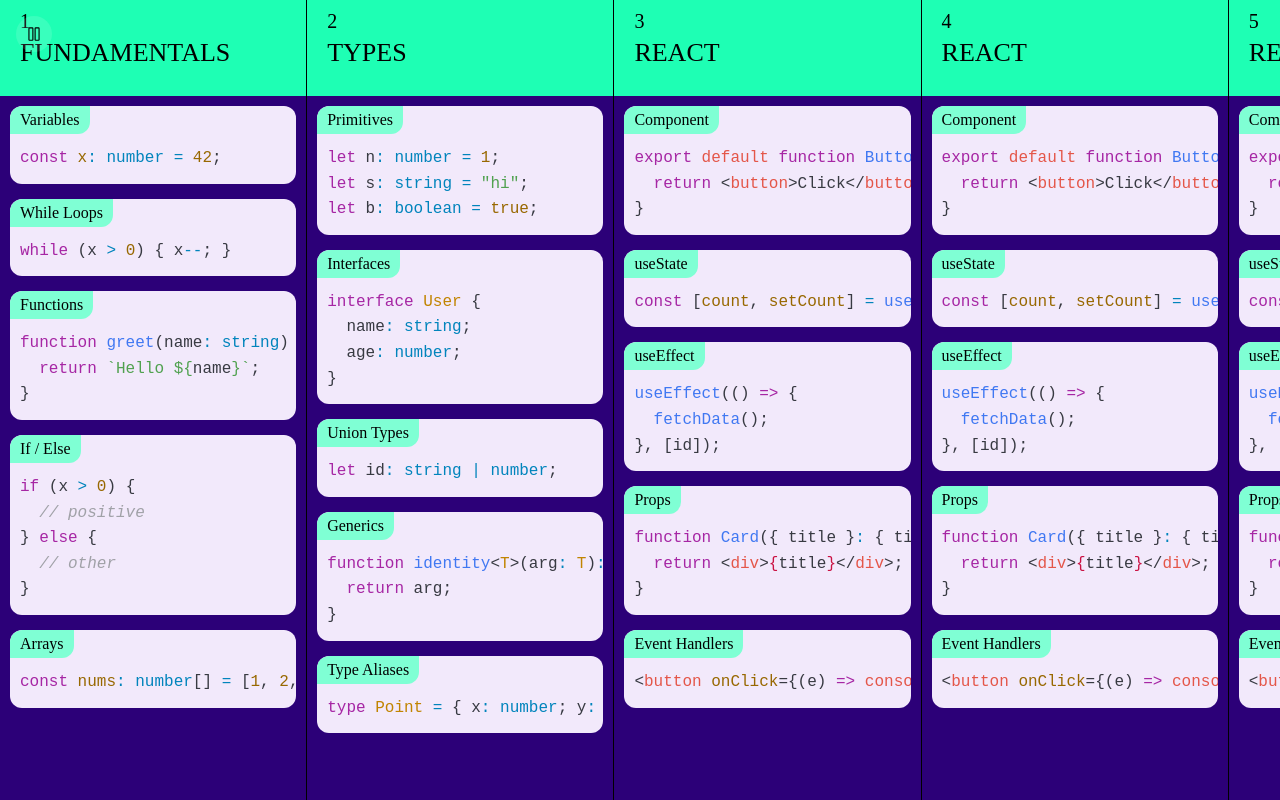
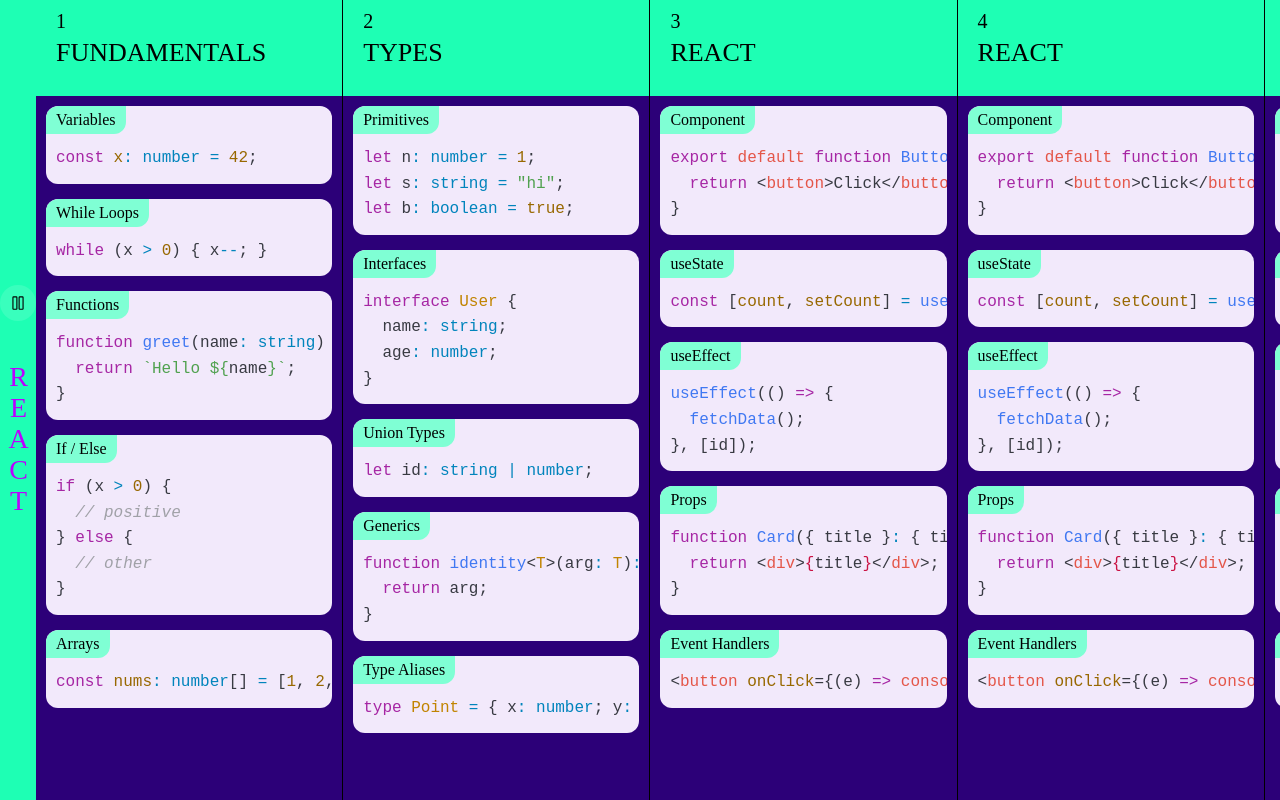
Before and after one commit to qgmbek/syntaxly, a Next.js app: page /syntax in a window 1280 px wide. Built offline with nearby package versions, Linux system fonts and the light colour scheme.

Commit message:
Syntax Sidebar created

```diff
--- a/app/syntax/page.tsx
+++ b/app/syntax/page.tsx
@@ -7,6 +7,8 @@ import Column from "../components/Column/Column";
 import ExplanationColumn, {
   ExplanationData,
 } from "../components/ExplanationColumn/ExplanationColumn";
+
+import styles from "./syntax.module.css";
 
 interface Block {
   title: string;
@@ -511,39 +513,21 @@ export default function Syntax() {
   }
 
   return (
-    <div style={{ position: "relative" }}>
+    <div className={styles.container}>
+      <div className={styles.sidebar}>
         <button
           onClick={() => setCompact((c) => !c)}
           title={compact ? "Expand columns" : "Overview"}
-        style={{
-          position: "fixed",
-          top: 16,
-          left: 16,
-          zIndex: 100,
-          width: 36,
-          height: 36,
-          borderRadius: "50%",
-          border: "none",
-          background: compact ? "aquamarine" : "rgba(255,255,255,0.12)",
-          cursor: "pointer",
-          display: "flex",
-          alignItems: "center",
-          justifyContent: "center",
-          transition: "background 200ms ease",
-        }}
+          className={`${styles.expandButton} ${
+            compact ? styles.expandButtonCompact : ""
+          }`}
         >
           <Columns size={18} weight={compact ? "fill" : "regular"} />
         </button>
+        <div className={styles.name}>REACT</div>
+      </div>
 
-      <div
-        style={{
-          display: "flex",
-          flexDirection: "row",
-          overflowX: "auto",
-          overflowY: "hidden",
-          height: "100vh",
-        }}
-      >
+      <div className={styles.mainbar}>
         {COLUMNS.map((col, colIndex) => (
           <Fragment key={col.number}>
             <Column
--- /dev/null
+++ b/app/syntax/syntax.module.css
@@ -0,0 +1,48 @@
+.container {
+  position: relative;
+  display: flex;
+}
+
+.sidebar {
+  max-width: 80px;
+  height: 100vh;
+  background-color: rgb(30, 255, 180);
+  display: flex;
+  flex-direction: column;
+  align-items: center;
+  justify-content: center;
+  gap: 40px;
+}
+
+.expandButton {
+  z-index: 100;
+  width: 36px;
+  height: 36px;
+  border-radius: 50%;
+  border: none;
+  background: rgba(255, 255, 255, 0.12);
+  cursor: pointer;
+  display: flex;
+  align-items: center;
+  justify-content: center;
+  transition: background 200ms ease;
+}
+
+.expandButtonCompact {
+  background: aquamarine;
+}
+
+.name {
+  writing-mode: vertical-rl;
+  text-orientation: upright;
+  color: rgb(187, 0, 255);
+  font-size: 28px;
+}
+
+.mainbar {
+  display: flex;
+  flex-direction: row;
+  overflow-x: auto;
+  overflow-y: hidden;
+  height: 100vh;
+}
```
Lines whose indentation alone changed are shown as unchanged.
